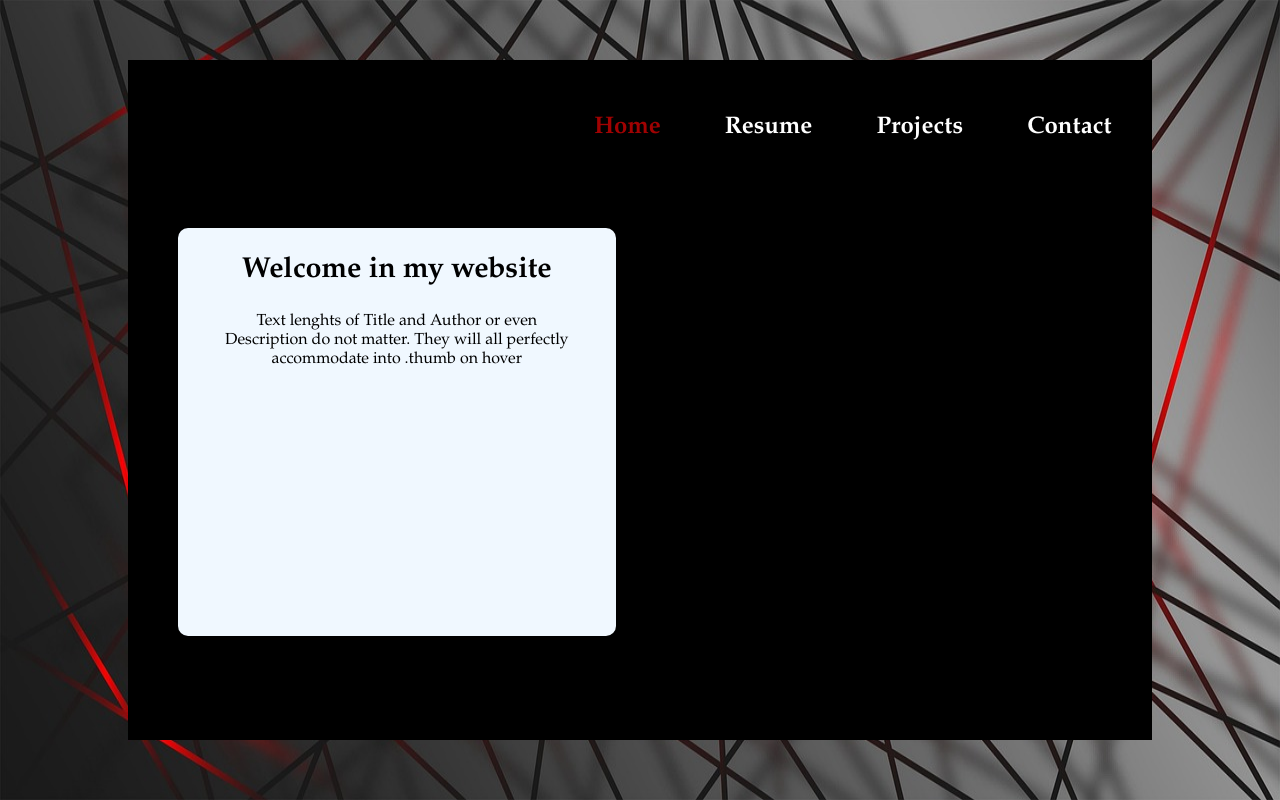
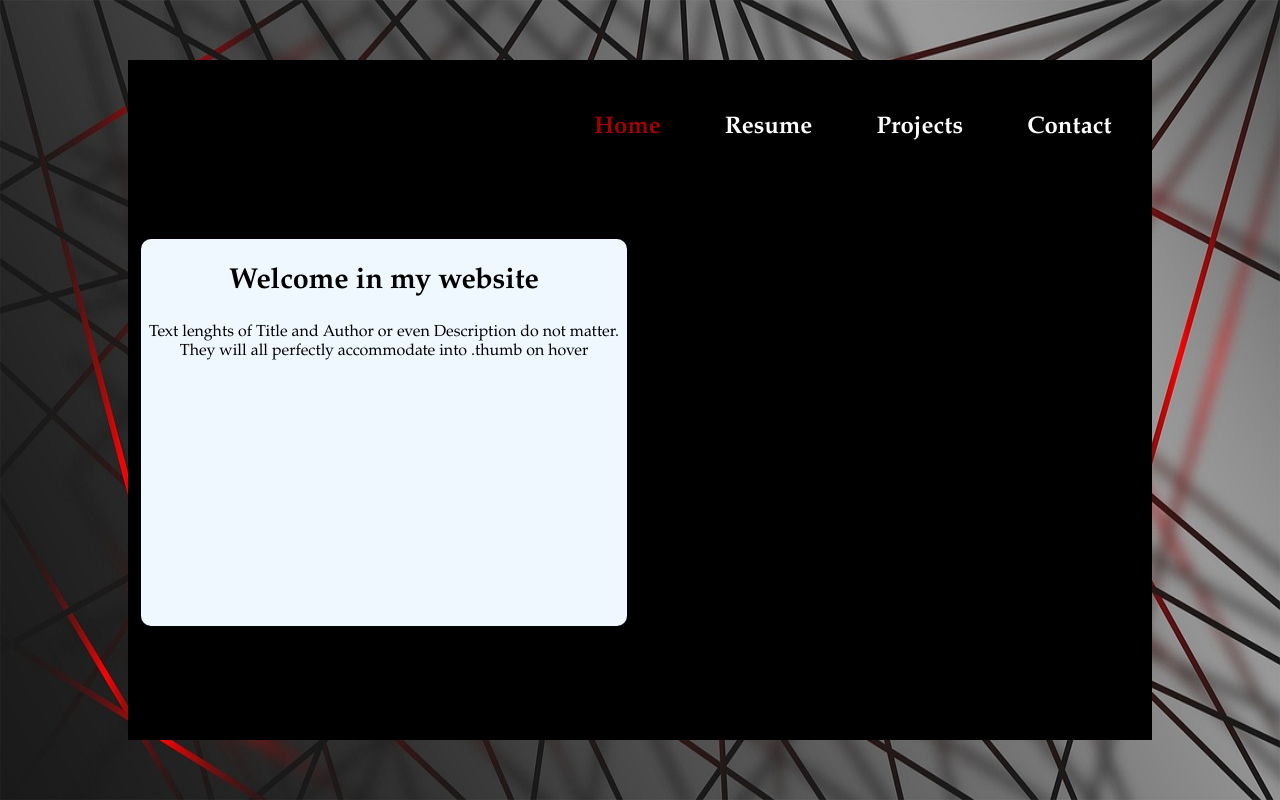
Before and after one commit to Sumaya32/Portfolio, a React (Create React App) app: page / in a window 1280 px wide. Built offline with nearby package versions, Linux system fonts and the light colour scheme.

Commit message:
Detail changes in index.js

```diff
--- a/src/pages/index.js
+++ b/src/pages/index.js
@@ -6,9 +6,8 @@ import styles from "./index.module.css";
 export const Home = () => {
     return (
 
-            <Layout>
-            <div className={styles.sectionOne} id="/">
-
+        <Layout>
+            <div className={styles.container}>
                 <div className={styles.textContainer}>
                     <div className={styles.textMiniContainer}>
                         <div className={styles.title}>Welcome in my website</div>
@@ -20,8 +19,9 @@ export const Home = () => {
                 </div>
 
                 <div className={styles.imageContainer}>
-                    <img src={image} className={styles.image} alt="me standing in belcony with aan amezing view"/>
+                    <img src={image} className={styles.image} alt="me standing in belcony with aan amezing view" />
                 </div>
             </div>
-            </Layout>
-    );}
+        </Layout>
+    );
+}
--- a/src/pages/index.module.css
+++ b/src/pages/index.module.css
@@ -22,43 +22,29 @@ body {
     height: 100%;
 }
 
-/* .container {
-    background-color: black;
-    height: 85vh;
-    display: flex;
-    justify-content: flex-start;
-    flex-direction: column;
-    align-items: center;
-    width: 80vw;
-    position: relative;
-} */
-
-.sectionOne {
-    /* background-color: red; */
-    width: 95%;
+.container {
+    width: 100%;
     height: 60vh;
     display: grid;
     grid-template-columns: repeat(2, 50%);
+    justify-content: center;
 }
 
 .textContainer {
     display: flex;
     justify-content: center;
-    height: 100%;
-
+    align-items: center;
+    height: 85%;
+    z-index: 1;
 }
 
 .textMiniContainer {
-    background-color: aliceblue;;
-    width: 90%;
-    height: 85%;
+    background-color: aliceblue;
+    width: 95%;
+    height: 95%;
+    padding-top: 5%;
+    border-radius: 10px;
     text-align: center;
-    padding-top: 5%;
-    display: flex;
-    flex-direction: column;
-    align-items: center;
-    border-radius: 10px;
-    z-index: 1;
 }
 
 .title {
@@ -68,33 +54,24 @@ body {
 
 .description {
     font-size: 1rem;
+    text-align: center;
     margin-top: 1.5rem;
-    width: 80%;
 }
 
 .imageContainer {
-    text-align: center;
+    display: flex;
+    justify-content: center;
+    align-items: center;
     height: 85%;
-
     animation-name: imageAnimation;
-    animation-duration: 5s;
+    animation-duration: 3s;
     z-index: 0;
 }
 
 .image {
-    width: 90%;
-    height: 100%;
+    width: 95%;
+    height: 95%;
     border-radius: 10px;
-}
-
-.sectionTwo {
-    margin-top: 1rem;
-    width: 90%;
-    height: 70vh;
-    height: 70vh;
-    display: grid;
-    grid-template-columns: repeat(2, 50%);
-
 }
 
 
@@ -113,10 +90,9 @@ body {
 
 /*Media*/
 @media only screen and (max-width: 820px) {
-    .sectionOne {
+    .container {
         display: flex;
         flex-direction: column;
-        /* margin-top: 1rem; */
     }
 
     .textContainer {
@@ -130,7 +106,7 @@ body {
 
     .imageContainer {
         animation-name: imageAnimationslideUp;
-        animation-duration: 5s;
+        animation-duration: 2s;
         height: 50%;
     }
 
--- a/src/pages/projects.js
+++ b/src/pages/projects.js
@@ -21,7 +21,6 @@ export const Projects = () => {
                         <a href="https://juba-cocktails.vercel.app/" target="blank">https://juba-cocktails.vercel.app/</a>
                     </div>
                 </div>
-
             </div>
         </Layout>
     );
--- a/src/pages/projects.module.css
+++ b/src/pages/projects.module.css
@@ -7,7 +7,6 @@
     word-wrap: break-word;
     display: flex;
     flex-direction: column;
-    /* justify-content: center; */
     align-items: center;
 }
 
```
